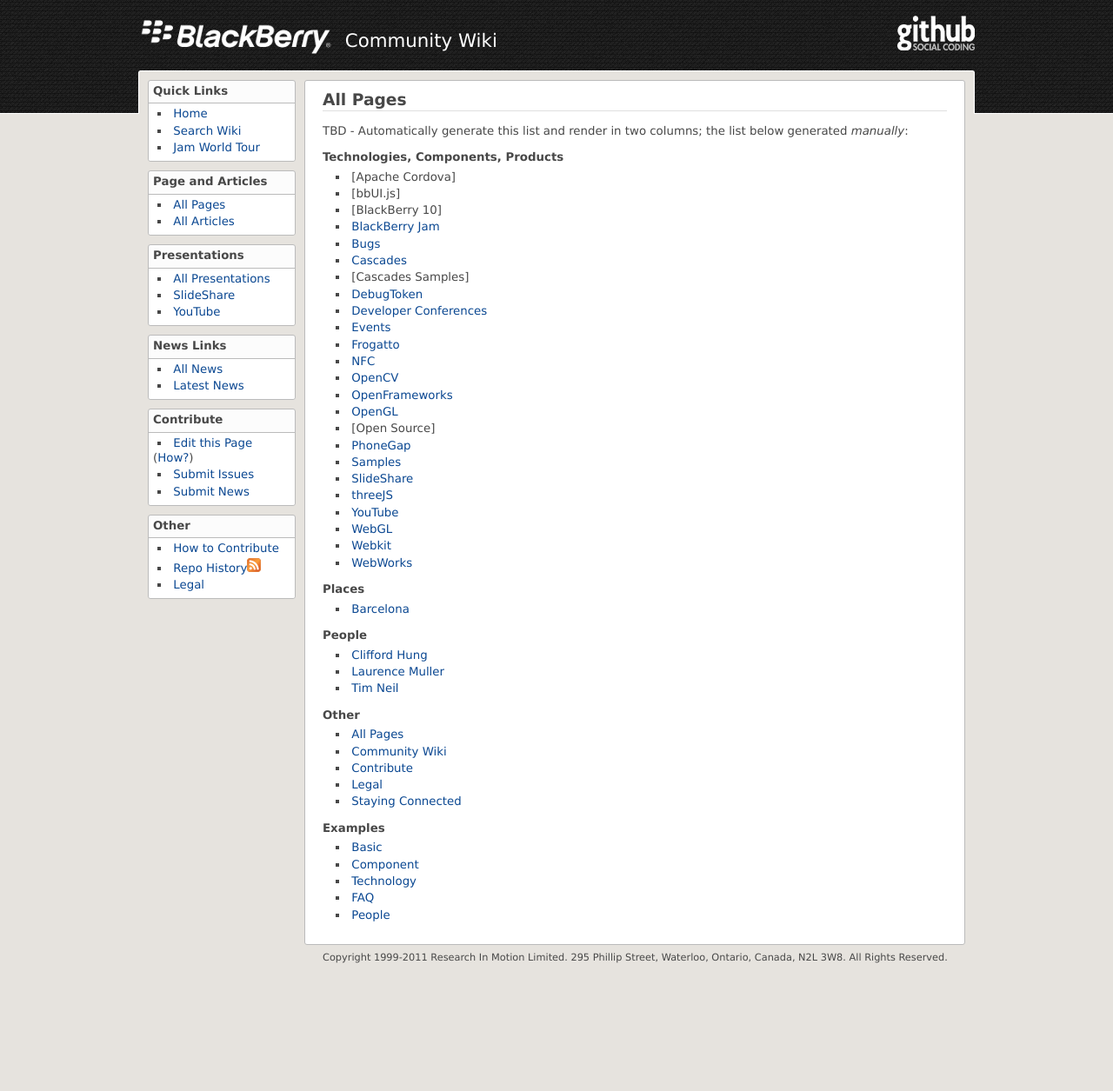
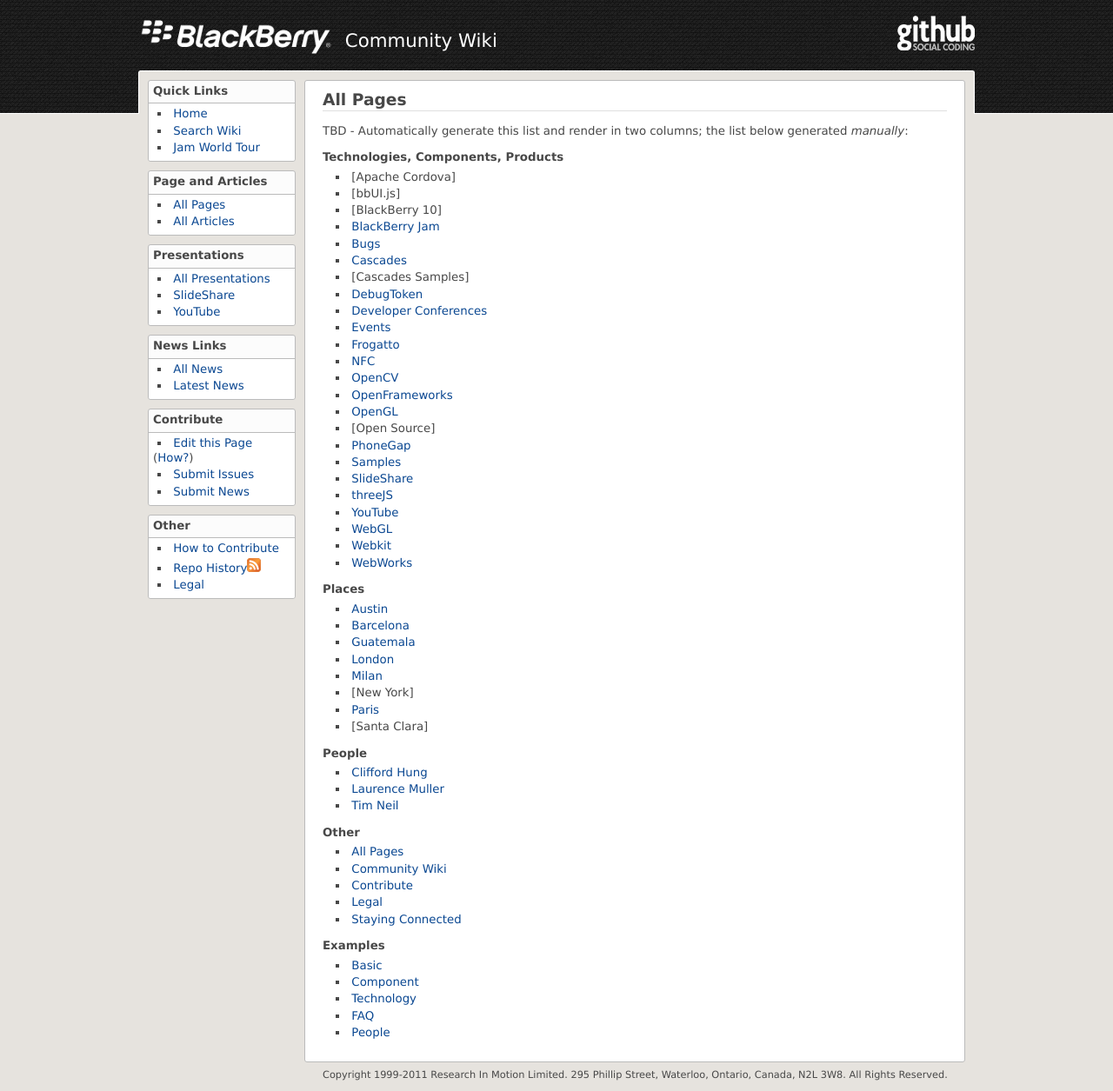
Before and after one commit to blackberry/Community, a Jekyll site: the page built from All_Pages.md, in a window 1280 px wide. Shown: the whole page at 87% size. Built offline with Jekyll 4.4.1, drawn with Linux system fonts in a browser that asks for light colours; before the commit the page ends 1120 px from its top, so only the background shows below that.

Commit message:
Fixed typo in Guatemala.  Added full list of cities

```diff
--- a/All_Pages.md
+++ b/All_Pages.md
@@ -36,7 +36,14 @@
 
 **Places**
 
+* [Austin]
 * [Barcelona]
+* [Guatemala]
+* [London]
+* [Milan]
+* [New York]
+* [Paris]
+* [Santa Clara]
 
 **People**
 
--- a/_includes/common-defs.md
+++ b/_includes/common-defs.md
@@ -82,10 +82,11 @@
 
 [mwc2012_asaunders]: <slides/mwc2012/BlackBerry_Dev_Community.html> "The BlackBerry Developer Community"
 
+[austin]: <Austin.html> "Austin, Texas, USA, and nearby areas"
 [barcelona]: <Barcelona.html> "Barcelona, Catalonia, Spain, and nearby areas"
+[guatemala]: <Guatemala.html> "Guatemala, Guatemala, and nearby areas"
+[london]: <London.html> "London, UK, and nearby areas"
 [milan]: <Milan.html> "Milan, Italy, and nearby areas"
-[london]: <London.html> "London, UK, and nearby areas"
+[new_york]: <New_York.html> "New York, NY, USA, and nearby areas"
 [paris]: <Paris.html> "Paris, France, and nearby areas"
-[austin]: <Austin.html> "Austin, Texas, USA, and nearby areas"
 [santa_clara]: <Santa_Clara.html> "Santa Clara, California, USA, and nearby areas"
-[new_york]: <New_York.html> "New York, NY, USA, and nearby areas"
```
Also changed, not shown: Guatemala.md (+1 -1 lines).
